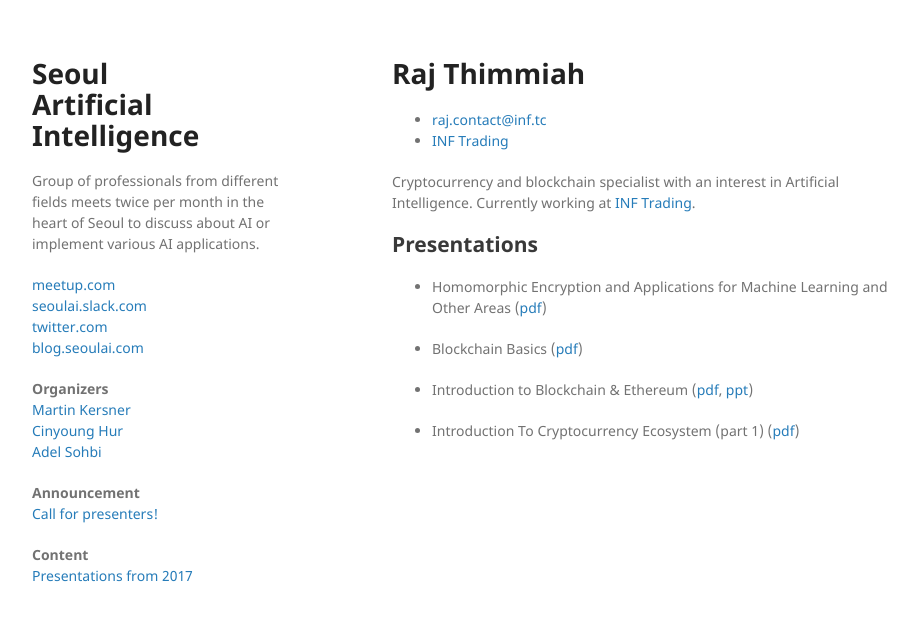
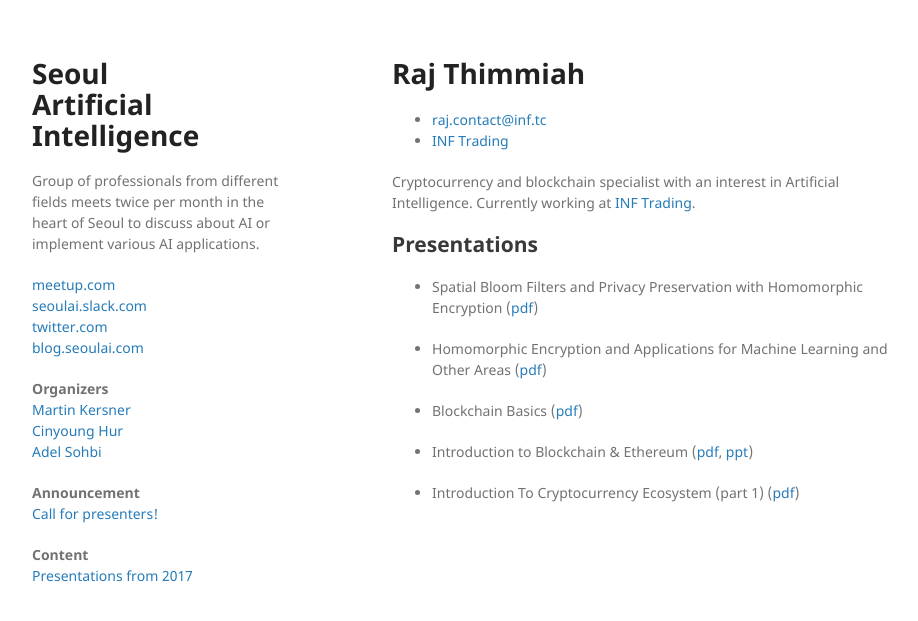
Before and after one commit to martinkersner/seoul-artificial-intelligence-meetup, a Jekyll site: the page built from docs/members/raj.md, in a window 1280 px wide. Shown: the top 621 px of the page, without its empty margins (178-1096 px from the left). Built offline with Jekyll 4.4.1, drawn with Linux system fonts in a browser that asks for light colours.

Commit message:
profile upates

```diff
--- a/docs/_data/members.yml
+++ b/docs/_data/members.yml
@@ -6,6 +6,10 @@
   email: m.kersner@gmail.com
   bio: Martin is Machine Learning Engineer with a passion for learning new things and solving interesting problems.
   presentations:
+    - date: March 3, 2018
+      title: Speed it up with ... Python?
+      pdf: ../presentations/Speed_it_up_with_..._Python.pdf
+
     - date: January 6, 2018
       title: CNN Visualizations
       pdf: ../presentations/CNN_Visualizations.pdf
@@ -150,6 +154,10 @@
   rajweb: https://www.inf.tc
   bio: Cryptocurrency and blockchain specialist with an interest in Artificial Intelligence. Currently working at [INF Trading](https://www.inf.tc).
   presentations:
+    - date: March 3, 2018
+      title: Spatial Bloom Filters and Privacy Preservation with Homomorphic Encryption
+      pdf: ../presentations/Spatial_Bloom_Filters.pdf
+
     - date: February 17, 2018
       title: Homomorphic Encryption and Applications for Machine Learning and Other Areas
       pdf: ../presentations/Homomorphic_Encryption.pdf
```
